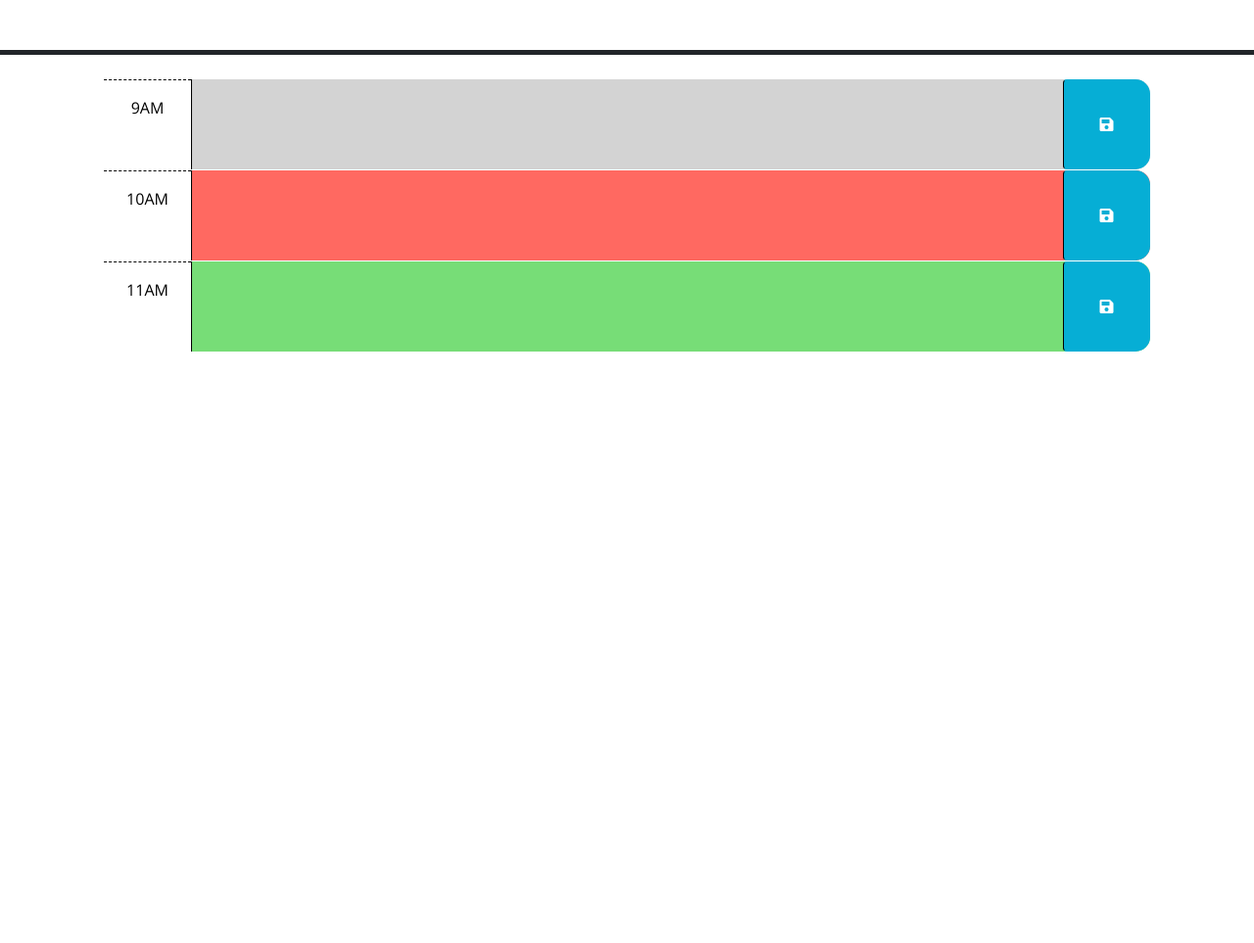
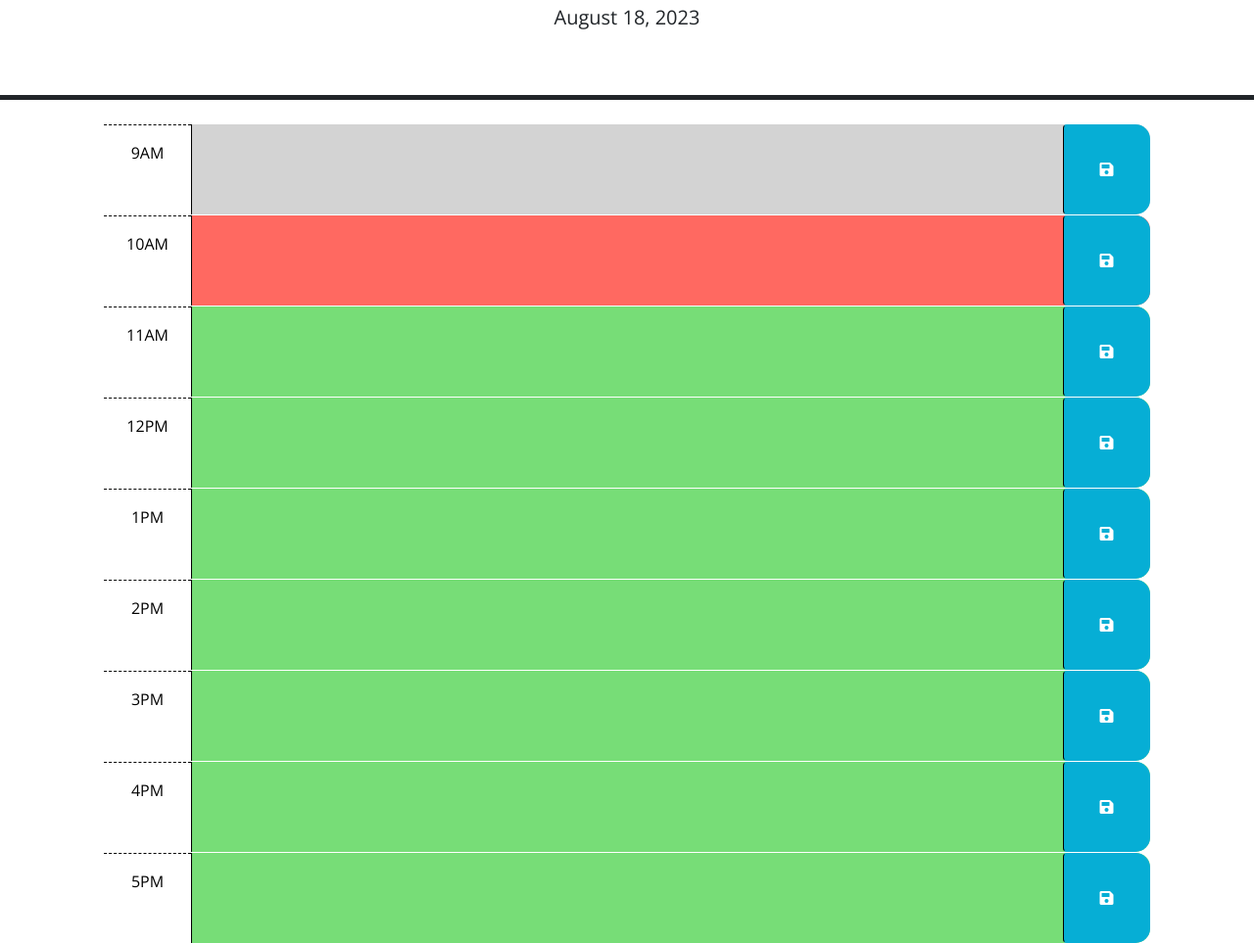
Before and after one commit to Flunder620/Work-Day-Scheduler, a plain HTML site: page index.html in a window 1280 px wide. Shown: the part 176-1139 px from the top of the page at 98% size. Before the commit the page ends 800 px from the top, so only its background shows below. Drawn offline with nearby package versions, Linux system fonts and the light colour scheme.

Commit message:
added js functinality to display date

```diff
--- a/assets/js/script.js
+++ b/assets/js/script.js
@@ -21,3 +21,5 @@ $(function () {
   //
   // TODO: Add code to display the current date in the header of the page.
 });
+//Display current date
+  $('#currentDay').text(dayjs().format('MMMM  D, YYYY'));
--- a/index.html
+++ b/index.html
@@ -21,6 +21,7 @@
     <link rel="stylesheet" href="./assets/css/style.css" />
     <title>Work Day Scheduler</title>
   </head>
+  <div> </div>
 
   <body>
     <header class="p-5 mb-4 border-5 border-bottom border-dark text-center">
@@ -65,6 +66,48 @@
           <i class="fas fa-save" aria-hidden="true"></i>
         </button>
       </div>
+      <div id="hour-12" class="row time-block future">
+        <div class="col-2 col-md-1 hour text-center py-3">12PM</div>
+        <textarea class="col-8 col-md-10 description" rows="3"> </textarea>
+        <button class="btn saveBtn col-2 col-md-1" aria-label="save">
+          <i class="fas fa-save" aria-hidden="true"></i>
+        </button>
+      </div>
+      <div id="hour-13" class="row time-block future">
+        <div class="col-2 col-md-1 hour text-center py-3">1PM</div>
+        <textarea class="col-8 col-md-10 description" rows="3"> </textarea>
+        <button class="btn saveBtn col-2 col-md-1" aria-label="save">
+          <i class="fas fa-save" aria-hidden="true"></i>
+        </button>
+      </div>
+      <div id="hour-14" class="row time-block future">
+        <div class="col-2 col-md-1 hour text-center py-3">2PM</div>
+        <textarea class="col-8 col-md-10 description" rows="3"> </textarea>
+        <button class="btn saveBtn col-2 col-md-1" aria-label="save">
+          <i class="fas fa-save" aria-hidden="true"></i>
+        </button>
+      </div>
+      <div id="hour-15" class="row time-block future">
+        <div class="col-2 col-md-1 hour text-center py-3">3PM</div>
+        <textarea class="col-8 col-md-10 description" rows="3"> </textarea>
+        <button class="btn saveBtn col-2 col-md-1" aria-label="save">
+          <i class="fas fa-save" aria-hidden="true"></i>
+        </button>
+      </div>
+      <div id="hour-16" class="row time-block future">
+        <div class="col-2 col-md-1 hour text-center py-3">4PM</div>
+        <textarea class="col-8 col-md-10 description" rows="3"> </textarea>
+        <button class="btn saveBtn col-2 col-md-1" aria-label="save">
+          <i class="fas fa-save" aria-hidden="true"></i>
+        </button>
+      </div>
+      <div id="hour-17" class="row time-block future">
+        <div class="col-2 col-md-1 hour text-center py-3">5PM</div>
+        <textarea class="col-8 col-md-10 description" rows="3"> </textarea>
+        <button class="btn saveBtn col-2 col-md-1" aria-label="save">
+          <i class="fas fa-save" aria-hidden="true"></i>
+        </button>
+      </div>
 
     <script src="https://code.jquery.com/jquery-3.4.1.min.js"></script>
     <script
```
